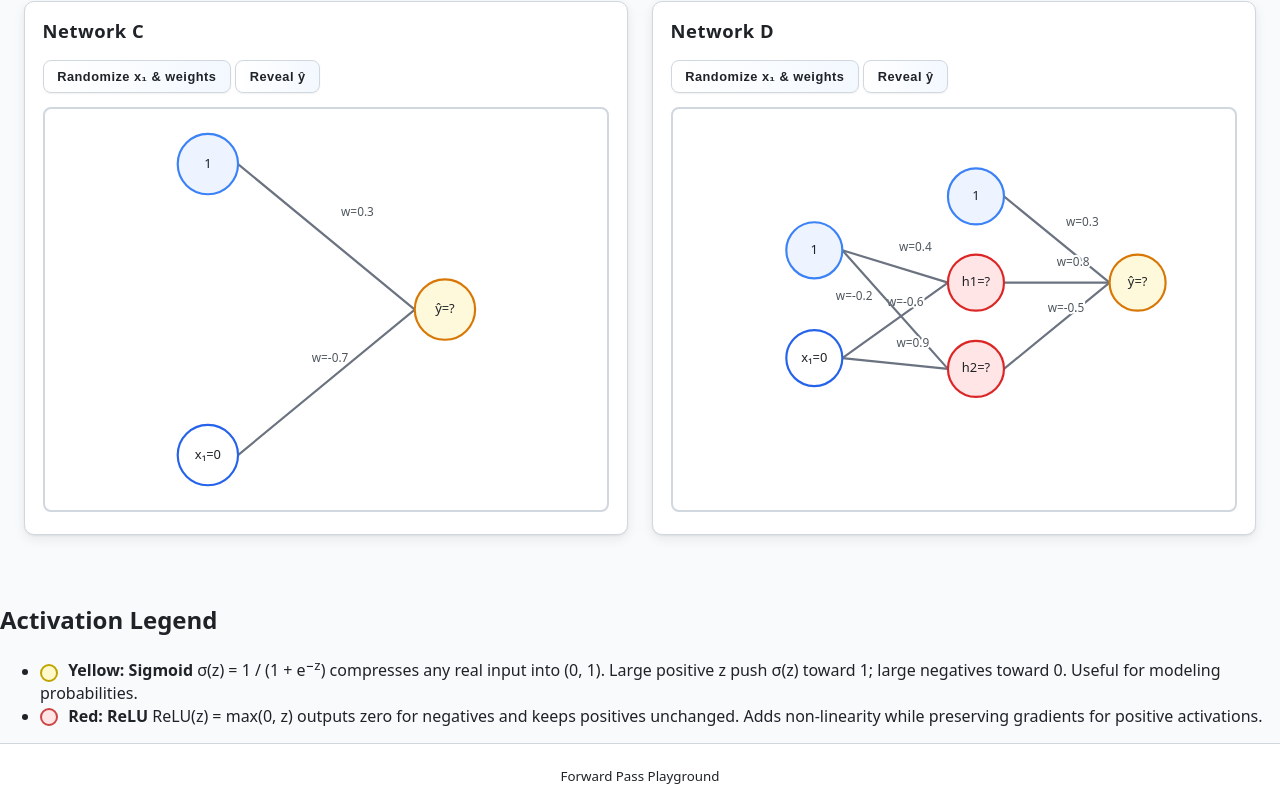
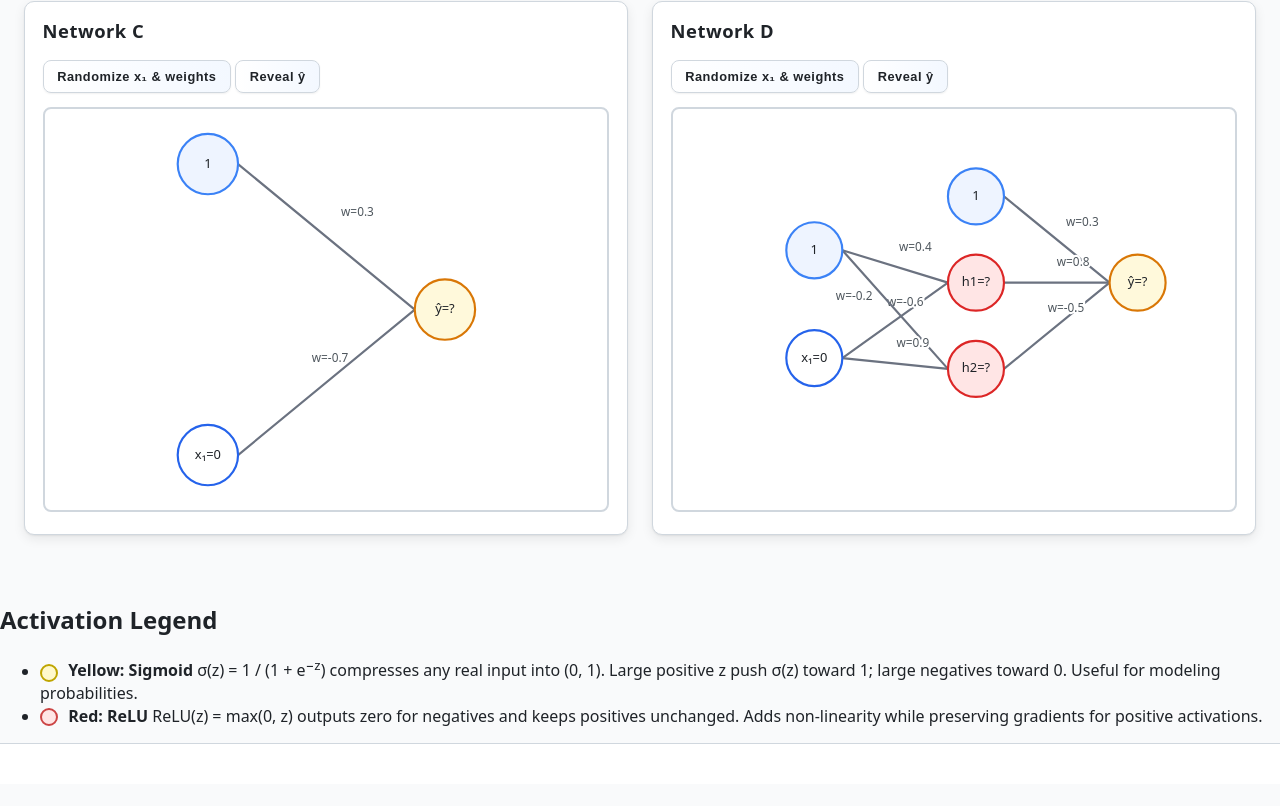
Before and after one commit to bendazz/forward_pass, a plain HTML site: page index.html in a window 1280 px wide. Shown: the part 675-1481 px from the top of the page. After the commit the page ends 1459 px from the top, so only its background shows below. Drawn offline with Linux system fonts and the light colour scheme.

Commit message:
remove footer

```diff
--- a/index.html
+++ b/index.html
@@ -64,7 +64,7 @@
   </section>
 
   <footer class="site-footer">
-    <small>Forward Pass Playground</small>
+    <!-- Footer intentionally left blank -->
   </footer>
 
   <script src="app.js"></script>
```
